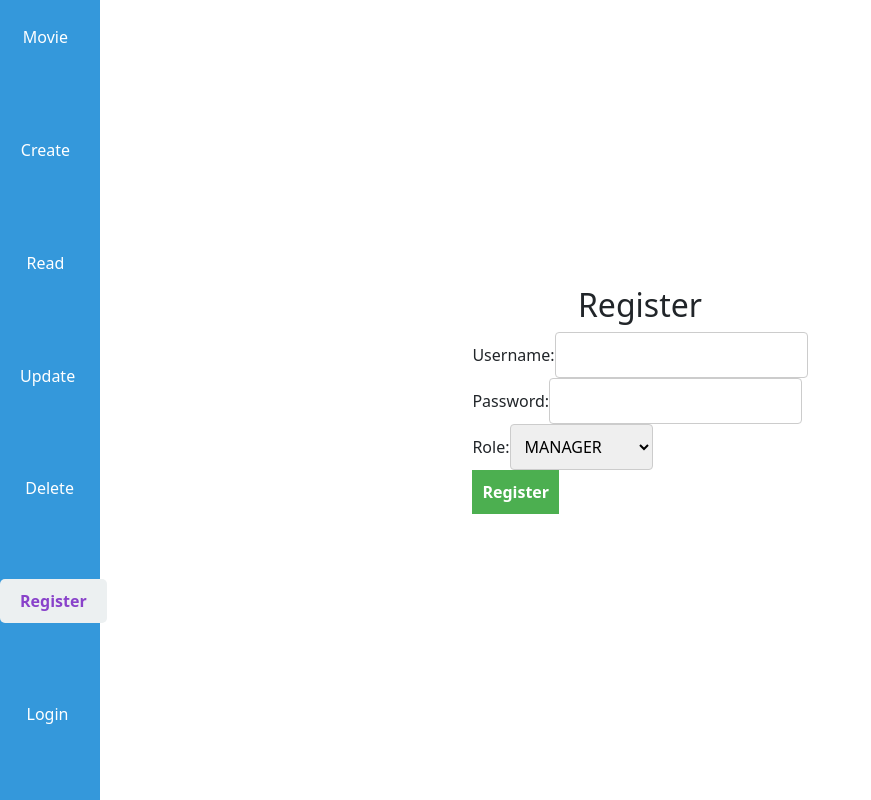
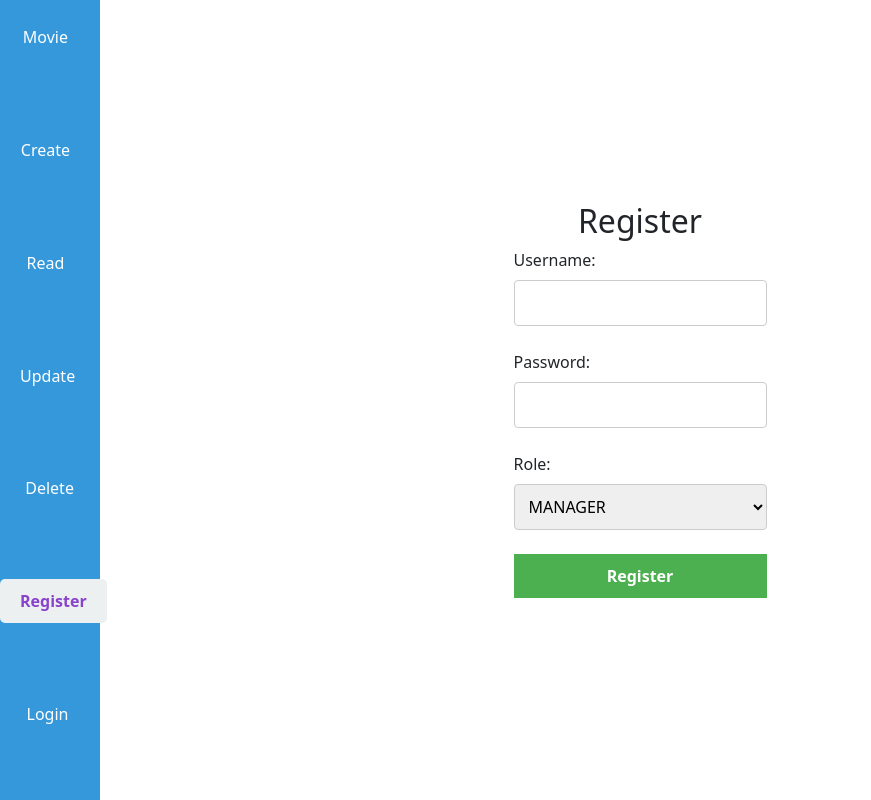
Before and after one commit to JJJJEAR/managing-movie-record, a React (Create React App) app in the folder movie-record-managing/: page /Register in a window 1280 px wide. Shown: the whole page, without its empty margins (0-871 px from the left). Built offline with nearby package versions, Linux system fonts and the light colour scheme.

Commit message:
Update Register.js

```diff
--- a/movie-record-managing/src/Register.js
+++ b/movie-record-managing/src/Register.js
@@ -3,48 +3,50 @@ import './style.css'
 
 export default function Register() {
     const form = React.useRef()
-    const [username, setUsername] = React.useState('');
-    const [password, setPassword] = React.useState('');
-    const [role, setRole] = React.useState('');
+    const [role, setRole] = React.useState('MANAGER');
 
     const roles = ['MANAGER', 'TEAMLEADER', 'FLOORSTAFF'];
-    const handleRegister = async (event) => {
+    const onSubmitForm = async (event) => {
         event.preventDefault();
 
         const fd = new FormData(form.current);
-        console.log(fd);
+        const fe = Object.fromEntries(fd.entries())
+
+        console.log('Frontend Data:', JSON.stringify(fe));
 
         fetch('/api/db/register', {
             method: 'POST',
-          body: fd,
+            body: JSON.stringify({ ...fe, role }),
+            headers: { 'Content-Type': 'application/json' }
         })
             .then((response) => response.json())
             .then((result) => {
                 form.current.reset();
+                setRole('MANAGER');
                 alert('Registration successful');
             })
-          .catch((err) => alert('Registration failed'));
+            .catch((err) => alert('Registration failed',));
     }
 
     return (
-    <div>
+        <form id="form-register" onSubmit={onSubmitForm} ref={form} >
             <h2>Register</h2>
             <label>Username:</label>
-      <input type="text" value={username} onChange={(e) => setUsername(e.target.value)} />
+            <input type="text" name="username" required />
             <br />
             <label>Password:</label>
-      <input type="password" value={password} onChange={(e) => setPassword(e.target.value)} />
+            <input type="password" name="password" required />
             <br />
             <label>Role:</label>
-      <select value={role} onChange={(e) => setRole(e.target.value)}>
-        {roles.map((role) => (
-          <option key={role} value={role}>
-            {role}
+            <select value={onSubmitForm} onChange={(e) => setRole(e.target.value)}>
+                {roles.map((r) => (
+                    <option key={r} value={r} >
+                        {r}
                     </option>
                 ))}
             </select>
             <br />
-      <button onClick={handleRegister}>Register</button>
-    </div>
+            <button onClick={onSubmitForm}>Register</button>
+        </form>
     );
 };
```
Lines whose indentation alone changed are shown as unchanged.
